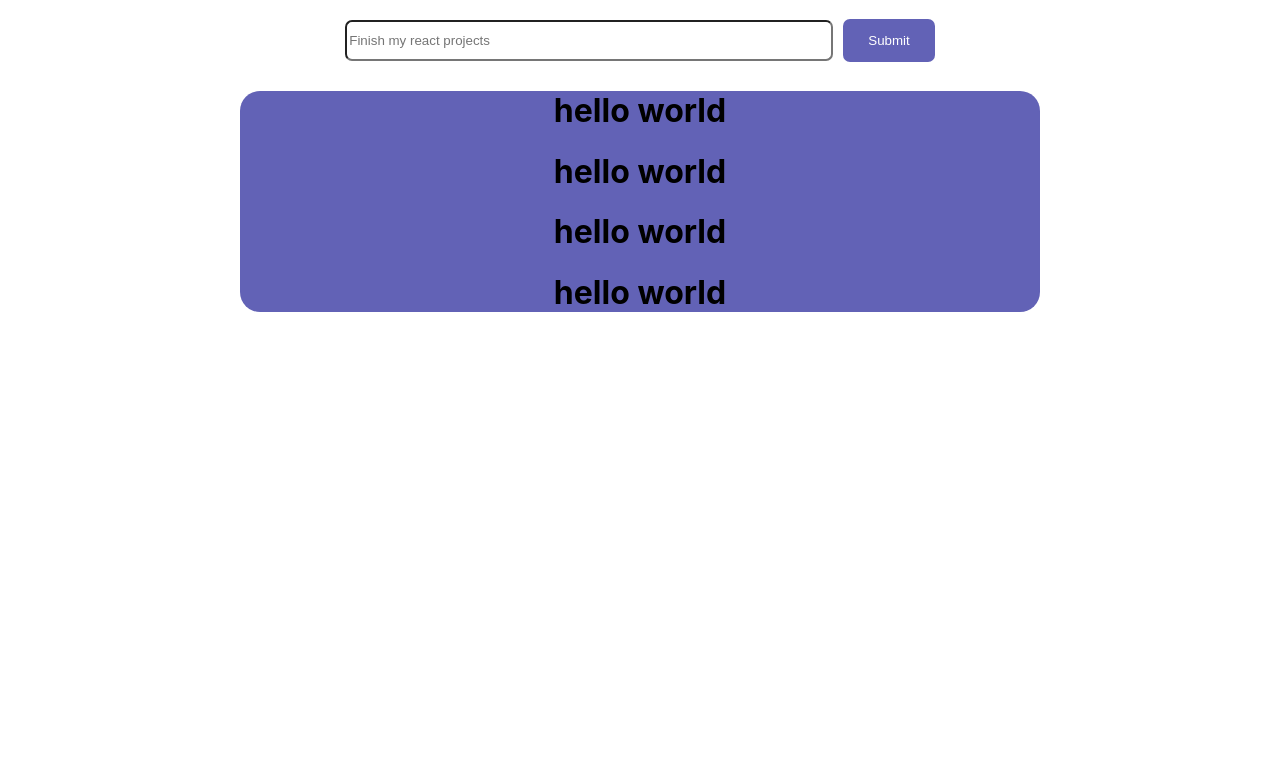
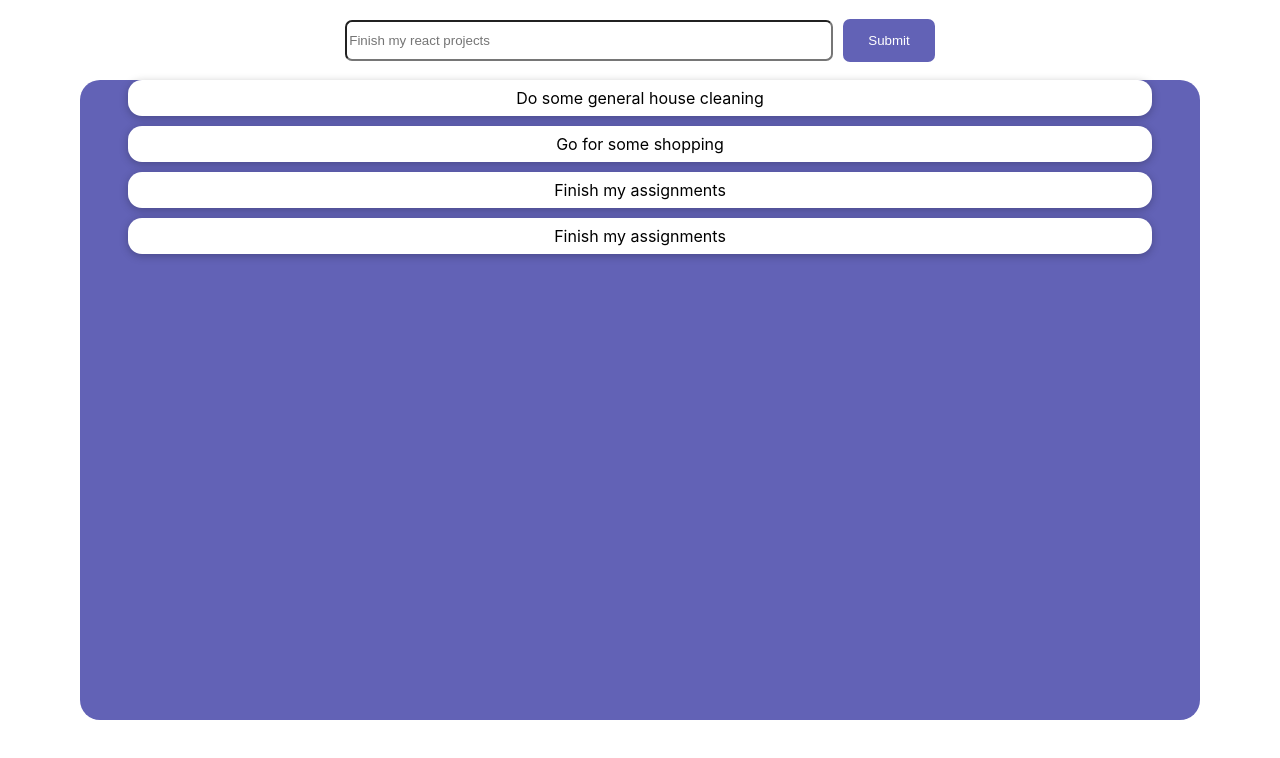
Before and after one commit to muyasamuel/React-Todo-List, a React (Create React App) app: page / in a window 1280 px wide. Shown: the top 758 px of the page. Built offline with nearby package versions, Linux system fonts and the light colour scheme.

Commit message:
intriducing state to the list items

```diff
--- a/src/UI/Card.js
+++ b/src/UI/Card.js
@@ -1,8 +1,9 @@
 import React from 'react'
+import classes from  './Card.module.css'
 
 function Card(props) {
   return (
-    <div>
+    <div className={classes.card}>
         {props.children}
     </div>
   )
--- a/src/UI/Card.module.css
+++ b/src/UI/Card.module.css
@@ -1,5 +1,5 @@
 .card {
-    padding: 1rem;
+    padding: 0.5rem;
     box-shadow: 0 2px 8px rgba(0, 0, 0, 0.25);
     border-radius: 14px;
     background-color: white;
--- a/src/components/List.js
+++ b/src/components/List.js
@@ -1,16 +1,45 @@
-import React from 'react';
-import classes from './List.module.css'
+import React, { useState } from 'react';
+import classes from './List.module.css';
+
+
+const todos = [
+    {
+        id: 't1',
+        name: 'Do some general house cleaning'
+    },
+    {
+        id: 't1',
+        name: 'Go for some shopping '
+    },
+    {
+        id: 't1',
+        name: 'Finish my assignments'
+    },
+    {
+        id: 't1',
+        name: 'Finish my assignments'
+    }
+
+]
 
 function List() {
+  const [ list , setList]  = useState(todos);
   return (
     <div className={classes.listDiv}>
-        <h1>hello world</h1>
-        <h1>hello world</h1>
-        <h1>hello world</h1>
-        <h1>hello world</h1>
+        {list.map((item) => {
+            return (
+                <div className={classes.listItem}>
+                    {item.name}
+                </div>
+            )
+        })}
+    </div>
 
 
-    </div>
+
+
+
+
   )
 }
 
--- a/src/components/List.module.css
+++ b/src/components/List.module.css
@@ -1,8 +1,18 @@
 .listDiv{
     background-color:  rgb(98, 98, 182);
     border-radius: 20px;
-    height: auto;
-    width: 50rem;
-    margin: auto;
+    height: 40rem;
+    width: 70rem;
+    margin: 10px auto;
 
 }
+
+.listItem {
+    padding: 0.5rem;
+    box-shadow: 0 2px 8px rgba(0, 0, 0, 0.25);
+    border-radius: 14px;
+    background-color: white;
+
+    width: 90%;
+    margin: 10px  auto;
+}
```
